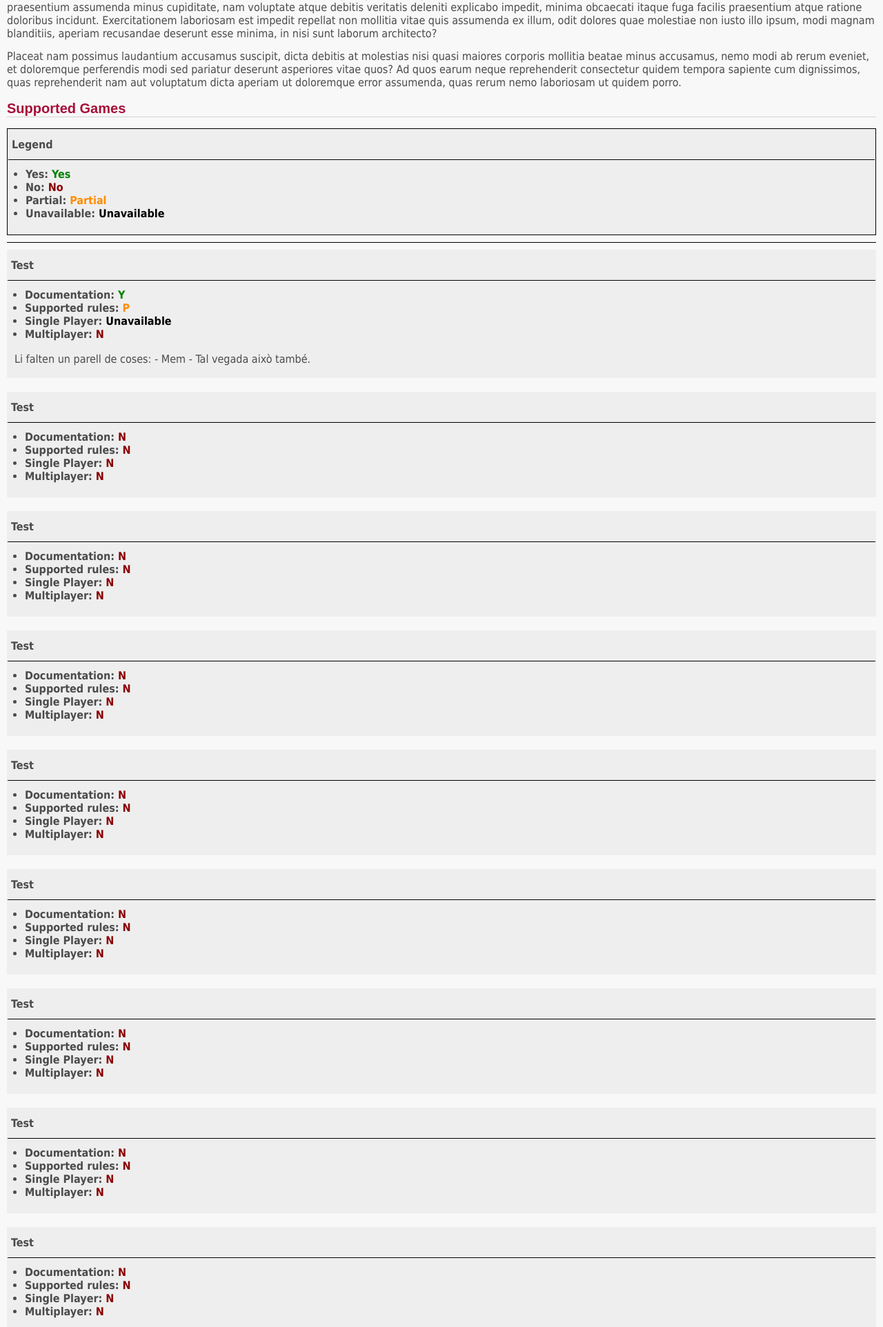
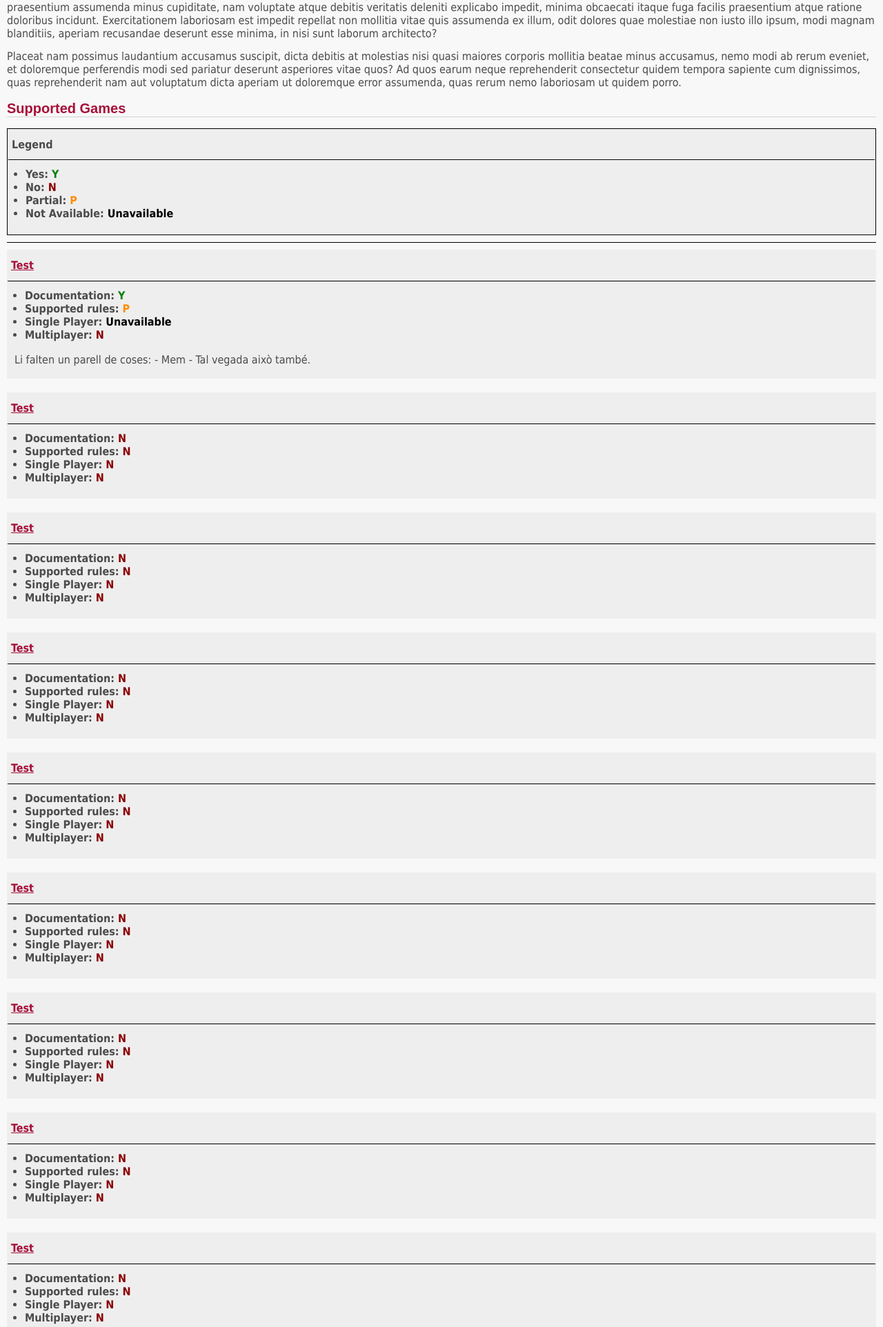
Before and after one commit to wiseshell-net/wiseshell.net, a Django app: page /wiki/ in a window 1280 px wide. Shown: the part 489-2413 px from the top of the page at 69% size. Run offline with Django 3.2, Linux system fonts and the light colour scheme; data comes from the database, SQL or seed files in the repository.

Commit message:
Modified urls and added WIP game implementation

```diff
--- a/main/static/css/campaign.css
+++ b/main/static/css/campaign.css
@@ -165,7 +165,7 @@ table.wiki,
 }
 
 .dark_red {
-    color: #C25025;
+    color: #a60f38;
 }
 
 a.big_red {
@@ -404,6 +404,10 @@ or follow the color palette of the web page.
     font: bold 16px/20px 'Tahoma', sans-serif;
 }
 
+.red_links a:hover {
+    color: #e70000;
+}
+
 .red_links img {
     vertical-align: middle;
     background: #fff;
--- a/main/templates/base.html
+++ b/main/templates/base.html
@@ -42,13 +42,13 @@
         <div id="navigation_menu" class="navigation">
             <div class="white_links">
                 {% block menu %}
-                {% block active_home %}<a href="/home/">{% trans "Home" %}</a>{% endblock active_home %}&nbsp;&nbsp;&nbsp;
-                {% block active_blog %}<a href="/blog/">Blog</a>{% endblock active_blog %}&nbsp;&nbsp;&nbsp;
-                {% block active_download %}<a href="/download/">Download</a>{% endblock active_download %}&nbsp;&nbsp;&nbsp;
-                {% block active_faq %}<a href="/faq/">FAQ</a>{% endblock active_faq %}&nbsp;&nbsp;&nbsp;
-                {% block active_wiki %}<a href="/wiki/">Wiki</a>{% endblock active_wiki %}&nbsp;&nbsp;&nbsp;
-                {% block active_source %}<a href="/source/">Source</a>{% endblock active_source %}&nbsp;&nbsp;&nbsp;
-                {% block active_donate %}<a href="/donate/">Donate</a>{% endblock active_donate %}<img style="border:0;background:none;width:16px;height:16px;" src="{% static 'assets/img/heart.gif' %}" width="16" height="16" />&nbsp;&nbsp;&nbsp;
+                {% block active_home %}<a href="{% url 'home' %}">{% trans "Home" %}</a>{% endblock active_home %}&nbsp;&nbsp;&nbsp;
+                {% block active_blog %}<a href="{% url 'blog' %}">Blog</a>{% endblock active_blog %}&nbsp;&nbsp;&nbsp;
+                {% block active_download %}<a href="{% url 'download' %}">Download</a>{% endblock active_download %}&nbsp;&nbsp;&nbsp;
+                {% block active_faq %}<a href="{% url 'faq' %}">FAQ</a>{% endblock active_faq %}&nbsp;&nbsp;&nbsp;
+                {% block active_wiki %}<a href="{% url 'wiki' %}">Wiki</a>{% endblock active_wiki %}&nbsp;&nbsp;&nbsp;
+                {% block active_source %}<a href="{% url 'source' %}">Source</a>{% endblock active_source %}&nbsp;&nbsp;&nbsp;
+                {% block active_donate %}<a href="{% url 'donate' %}">Donate</a>{% endblock active_donate %}<img style="border:0;background:none;width:16px;height:16px;" src="{% static 'assets/img/heart.gif' %}" width="16" height="16" />&nbsp;&nbsp;&nbsp;
                 {% endblock menu %}
             </div>
         </div>
--- a/main/templates/html/blog.html
+++ b/main/templates/html/blog.html
@@ -1,2 +1,2 @@
 {% extends 'base.html' %}
-{% block active_blog %}<a class="active" href="/blog/">Blog</a>{% endblock active_blog %}
+{% block active_blog %}<a class="active" href="{% url 'blog' %}">Blog</a>{% endblock active_blog %}
--- a/main/templates/html/donate.html
+++ b/main/templates/html/donate.html
@@ -1,5 +1,5 @@
 {% extends 'base.html' %} {% load static %}{% load l10n %}
-{% block active_donate %}<a class="active" href="/donate/">Donate</a>{% endblock active_donate %}
+{% block active_donate %}<a class="active" href="{% url 'donate' %}">Donate</a>{% endblock active_donate %}
 {% block content_title %}Donate{% endblock content_title %}
 {% block content_body %}
 <p>Thanks for considering a donation!</p>
--- a/main/templates/html/download.html
+++ b/main/templates/html/download.html
@@ -1,6 +1,6 @@
 {% extends 'base.html' %}
 {% load static %}{% load l10n %}
-{% block active_download %}<a class="active" href="/download/">Download</a>{% endblock active_download %}
+{% block active_download %}<a class="active" href="{% url 'download' %}">Download</a>{% endblock active_download %}
 {% block content_title %}Download<a name="source"></a>{% endblock content_title %}
 {% block content_body %}
 <p>Since this game is made with C++ and SDL2, it supports a large variety of platforms, such as Windows, MacOSX, Linux, iOS and Android.</p>
--- a/main/templates/html/faq.html
+++ b/main/templates/html/faq.html
@@ -1,2 +1,2 @@
 {% extends 'base.html' %}
-{% block active_faq %}<a class="active" href="/faq/">FAQ</a>{% endblock active_faq %}
+{% block active_faq %}<a class="active" href="{% url 'faq' %}">FAQ</a>{% endblock active_faq %}
--- a/main/templates/html/index.html
+++ b/main/templates/html/index.html
@@ -1,6 +1,6 @@
 {% extends 'base.html' %}
 {% load i18n %}
-{% block active_home %}<a class="active" href="/home/">{% trans "Home" %}</a>{% endblock active_home %}
+{% block active_home %}<a class="active" href="{% url 'home' %}">{% trans "Home" %}</a>{% endblock active_home %}
 {% block content_body %}
 <p class="quot">"Anyone who slaps a 'this page is best viewed with Browser X' label on a Web page appears to be yearning for the bad old days, before the Web, when you had very little chance of reading a document written on another computer, another word
     processor, or another network."</p>
--- a/main/templates/html/source.html
+++ b/main/templates/html/source.html
@@ -1,8 +1,8 @@
 {% extends 'base.html' %}
-{% block active_source %}<a class="active" href="/source/">Source</a>{% endblock active_source %}
+{% block active_source %}<a class="active" href="{% url 'source' %}">Source</a>{% endblock active_source %}
 {% block content_title %}Source<a name="source"></a>{% endblock content_title %}
 {% block content_body %}
-Sources of the game can be found on:
+<p>Sources of the game can be found on:</p>
 <h2>License</h2>
 <table class="table-container" bgcolor='#eeeeee' border='0' cellpadding='0' cellspacing='0' align='center' bgcolor='#000000' width='100%'><tr><td>
 <table border='0' cellpadding='5' cellspacing='1' width='100%'>
--- a/main/templates/html/wiki.html
+++ b/main/templates/html/wiki.html
@@ -1,5 +1,5 @@
 {% extends 'base.html' %} {% load i18n %}
-{% block active_wiki %}<a class="active" href="/wiki/">Wiki</a>{% endblock active_wiki %}
+{% block active_wiki %}<a class="active" href="{% url 'wiki' %}">Wiki</a>{% endblock active_wiki %}
 {% block content_title %}Wiki{% endblock content_title %}
 {% block content_body %}
 <p>Small description of the wiki.</p>
@@ -23,12 +23,12 @@
             {% for game in games %}
             <!-- .wiki td:nth-child(even) is not supported in Dillo -->
             <tr {% if forloop.counter|divisibleby:2 %} class="gray" {% endif %}>
-                <td class="center">{{ game.title|safe }}</td>
-                <td class="center {% if game.documentation == "Y" %} yes {% else %}{% if game.documentation == "N" %} no {% else %}{% if game.documentation == "P" %} partial {% else %} unavailable {% endif %}{% endif %}{% endif %}">{{ game.documentation|safe }}</td>
-                <td class="center {% if game.supported_rules == "Y" %} yes {% else %}{% if game.supported_rules == "N" %} no {% else %}{% if game.supported_rules == "P" %} partial {% else %} unavailable {% endif %}{% endif %}{% endif %}">{{ game.supported_rules|safe }}</td>
-                <td class="center {% if game.single_player == "Y" %} yes {% else %}{% if game.single_player == "N" %} no {% else %}{% if game.single_player == "P" %} partial {% else %} unavailable {% endif %}{% endif %}{% endif %}">{{ game.single_player|safe }}</td>
-                <td class="center {% if game.multiplayer == "Y" %} yes {% else %}{% if game.multiplayer == "N" %} no {% else %}{% if game.multiplayer == "P" %} partial {% else %} unavailable {% endif %}{% endif %}{% endif %}">{{ game.multiplayer|safe }}</td>
-                <td class="center">{% if game.notes %}{{ game.notes|safe }}{% else %}{% trans "No notes available" %}.{% endif %}</td>
+                <td class="center">{{ game.title|escape }}</td>
+                <td class="center {% if game.documentation == "Y" %} yes {% else %}{% if game.documentation == "N" %} no {% else %}{% if game.documentation == "P" %} partial {% else %} unavailable {% endif %}{% endif %}{% endif %}">{{ game.documentation|escape }}</td>
+                <td class="center {% if game.supported_rules == "Y" %} yes {% else %}{% if game.supported_rules == "N" %} no {% else %}{% if game.supported_rules == "P" %} partial {% else %} unavailable {% endif %}{% endif %}{% endif %}">{{ game.supported_rules|escape }}</td>
+                <td class="center {% if game.single_player == "Y" %} yes {% else %}{% if game.single_player == "N" %} no {% else %}{% if game.single_player == "P" %} partial {% else %} unavailable {% endif %}{% endif %}{% endif %}">{{ game.single_player|escape }}</td>
+                <td class="center {% if game.multiplayer == "Y" %} yes {% else %}{% if game.multiplayer == "N" %} no {% else %}{% if game.multiplayer == "P" %} partial {% else %} unavailable {% endif %}{% endif %}{% endif %}">{{ game.multiplayer|escape }}</td>
+                <td class="center">{% if game.notes %}{{ game.notes|escape }}{% else %}{% trans "No notes available" %}.{% endif %}</td>
             </tr>
             {% endfor %}
         </tbody>
@@ -45,13 +45,13 @@
         <td bgcolor='#eeeeee'>
             <table class="padding" border='0' cellspacing='0' cellpadding='5'><tr><td>
             <ul>
-                <li class="bold">Yes: <span class="bold yes">Yes</span></li>
-                <li class="bold">No: <span class="bold no">No</span></li>
-                <li class="bold">Partial: <span class="bold partial">Partial</span></li>
-                <li class="bold">Unavailable: <span class="bold unavailable">Unavailable</span></li>
+                <li class="bold">Yes: <span class="bold yes">Y</span></li>
+                <li class="bold">No: <span class="bold no">N</span></li>
+                <li class="bold">Partial: <span class="bold partial">P</span></li>
+                <li class="bold">Not Available: <span class="bold unavailable">Unavailable</span></li>
             </ul>
             {% if game.notes %}
-            <p>{{ game.notes|safe }}</p>
+            <p>{{ game.notes|escape }}</p>
             {% endif %}
             </table>
         </table>
@@ -64,15 +64,15 @@
         <table border='0' cellpadding='5' cellspacing='1' width='100%'>
         <tr>
         <td class="small-padding" style="border-bottom:1px solid black;" bgcolor='#eeeeee'>
-        <p class="bold">{{game.title|safe}}</p>
+        <p class="red_links bold"><a href="{% url 'info_game' game.id game.title|escape %}">{{game.title|escape}}</a></p>
         <tr>
         <td bgcolor='#eeeeee'>
             <table class="padding" border='0' cellspacing='0' cellpadding='5'><tr><td>
             <ul>
-                <li class="bold">Documentation: <span class="bold {% if game.documentation == "Y" %} yes {% else %}{% if game.documentation == "N" %} no {% else %}{% if game.documentation == "P" %} partial {% else %} unavailable {% endif %}{% endif %}{% endif %}">{{ game.documentation|safe }}</span></li>
-                <li class="bold">Supported rules: <span class="bold {% if game.supported_rules == "Y" %} yes {% else %}{% if game.supported_rules == "N" %} no {% else %}{% if game.supported_rules == "P" %} partial {% else %} unavailable {% endif %}{% endif %}{% endif %}">{{ game.supported_rules|safe }}</span></li>
-                <li class="bold">Single Player: <span class="bold {% if game.single_player == "Y" %} yes {% else %}{% if game.single_player == "N" %} no {% else %}{% if game.single_player == "P" %} partial {% else %} unavailable {% endif %}{% endif %}{% endif %}">{{ game.single_player|safe }}</span></li>
-                <li class="bold">Multiplayer: <span class="bold {% if game.multiplayer == "Y" %} yes {% else %}{% if game.multiplayer == "N" %} no {% else %}{% if game.multiplayer == "P" %} partial {% else %} unavailable {% endif %}{% endif %}{% endif %}">{{ game.multiplayer|safe }}</span></li>
+                <li class="bold">Documentation: <span class="bold {% if game.documentation == "Y" %} yes {% else %}{% if game.documentation == "N" %} no {% else %}{% if game.documentation == "P" %} partial {% else %} unavailable {% endif %}{% endif %}{% endif %}">{{ game.documentation|escape }}</span></li>
+                <li class="bold">Supported rules: <span class="bold {% if game.supported_rules == "Y" %} yes {% else %}{% if game.supported_rules == "N" %} no {% else %}{% if game.supported_rules == "P" %} partial {% else %} unavailable {% endif %}{% endif %}{% endif %}">{{ game.supported_rules|escape }}</span></li>
+                <li class="bold">Single Player: <span class="bold {% if game.single_player == "Y" %} yes {% else %}{% if game.single_player == "N" %} no {% else %}{% if game.single_player == "P" %} partial {% else %} unavailable {% endif %}{% endif %}{% endif %}">{{ game.single_player|escape }}</span></li>
+                <li class="bold">Multiplayer: <span class="bold {% if game.multiplayer == "Y" %} yes {% else %}{% if game.multiplayer == "N" %} no {% else %}{% if game.multiplayer == "P" %} partial {% else %} unavailable {% endif %}{% endif %}{% endif %}">{{ game.multiplayer|escape }}</span></li>
             </ul>
             {% if game.notes %}
             <p>{{ game.notes|escape }}</p>
--- a/main/views.py
+++ b/main/views.py
@@ -1,12 +1,11 @@
 from django.shortcuts import render
-from django.views.generic import TemplateView
+from django.views.generic import TemplateView, DetailView
 from .models import Game
 
 # Create your views here.
 
 class IndexList(TemplateView):
     template_name = "index.html"
-
     def get_context_data(self, **kwargs):
         context = super().get_context_data(**kwargs)
         return context
@@ -49,9 +48,18 @@ class DonateList(TemplateView):
 
 class WikiList(TemplateView):
     template_name = "wiki.html"
-
     def get_context_data(self, **kwargs):
         context = super().get_context_data(**kwargs)
         games = Game.objects.all()
         context["games"] = games
         return context
+
+class GameDetail(DetailView):
+    model = Game
+    template_name="html/game.html"
+    def get_context_data(self, **kwargs):
+        context = super().get_context_data(**kwargs)
+        pk = self.kwargs.get(self.pk_url_kwarg)
+        game = Game.objects.get(pk=pk)
+        context["game"] = game
+        return context
--- a/webcartes/urls.py
+++ b/webcartes/urls.py
@@ -33,6 +33,7 @@ urlpatterns = [
     path('download_archive/', views.DownloadArchiveList.as_view(template_name='html/download_archive.html'), name="download_archive"),
     path('faq/', views.FaqList.as_view(template_name='html/faq.html'), name="faq"),
     path('wiki/', views.WikiList.as_view(template_name='html/wiki.html'), name="wiki"),
+    path('wiki/game/<int:pk>/<str:title>/', views.GameDetail.as_view(template_name='html/game.html'), name='info_game'),
     path('source/', views.SourceList.as_view(template_name='html/source.html'), name="source"),
     path('donate/', views.DonateList.as_view(template_name='html/donate.html'), name="donate"),
 ]
```
Also changed, not shown: main/templates/html/game.html (added, +8 -0 lines).
